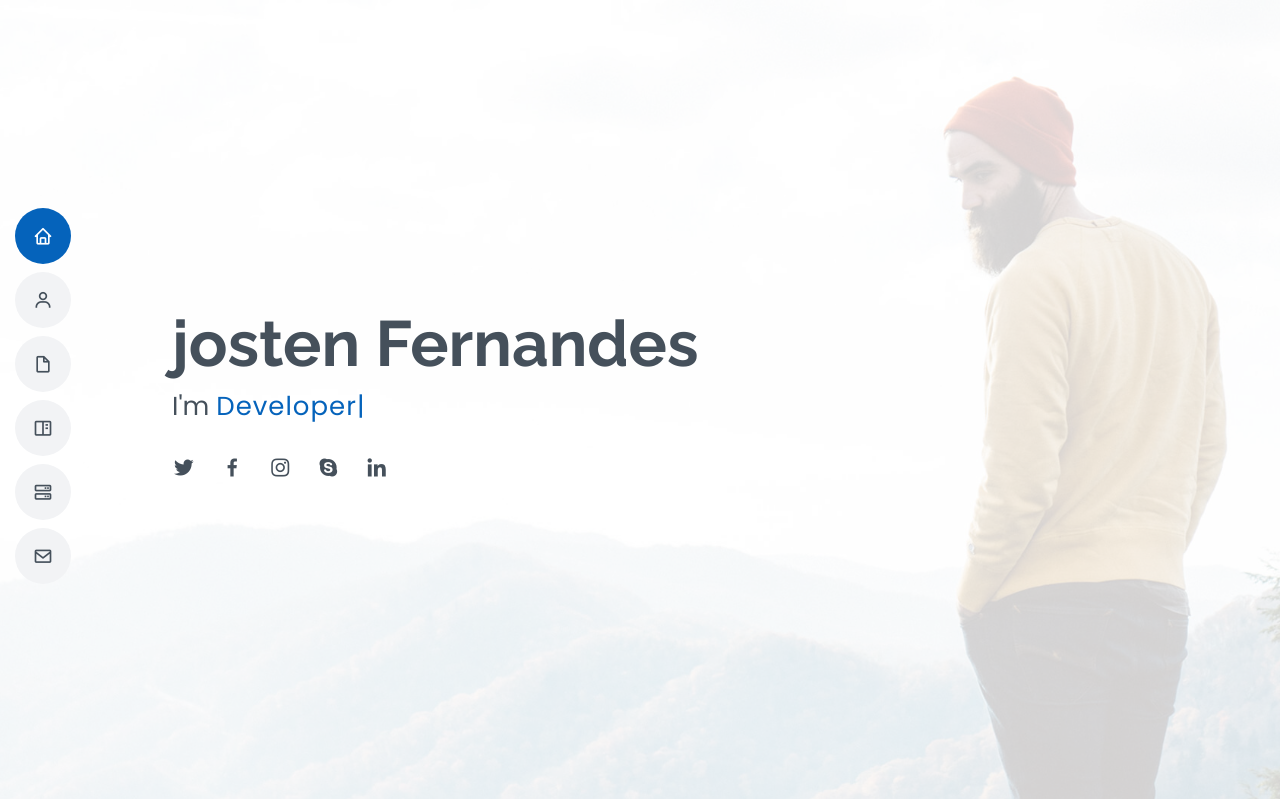
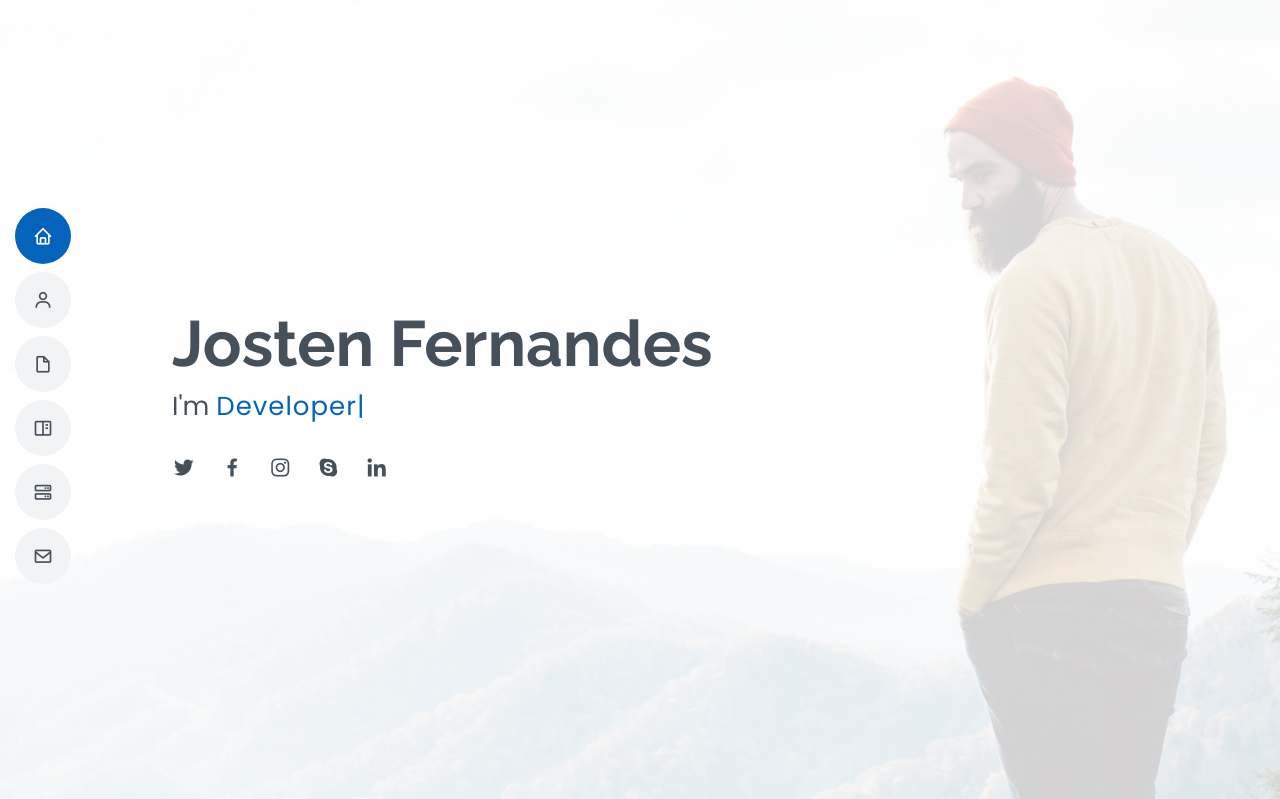
Before and after one commit to jostenfernandes/portfolio, a PHP site: page / in a window 1280 px wide. Shown: the top 799 px of the page. Run offline with PHP 8.4, Linux system fonts and the light colour scheme.

Commit message:
name change

```diff
--- a/index.php
+++ b/index.php
@@ -59,7 +59,7 @@
   <!-- ======= Hero Section ======= -->
   <section id="hero" class="d-flex flex-column justify-content-center">
     <div class="container" data-aos="zoom-in" data-aos-delay="100">
-      <h1>josten Fernandes</h1>
+      <h1>Josten Fernandes</h1>
       <p>I'm <span class="typed" data-typed-items="Designer, Developer, Freelancer, Photographer"></span></p>
       <div class="social-links">
         <a href="#" class="twitter"><i class="bx bxl-twitter"></i></a>
@@ -701,7 +701,7 @@
   <!-- ======= Footer ======= -->
   <footer id="footer">
     <div class="container">
-      <h3>Brandon Johnson</h3>
+      <h3>Josten Fernandes</h3>
       <p>Et aut eum quis fuga eos sunt ipsa nihil. Labore corporis magni eligendi fuga maxime saepe commodi placeat.</p>
       <div class="social-links">
         <a href="#" class="twitter"><i class="bx bxl-twitter"></i></a>
```
